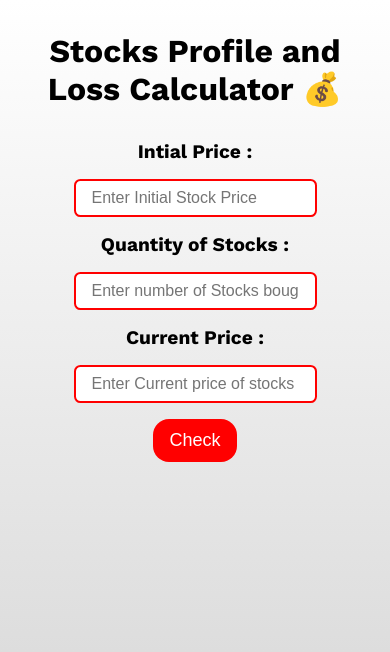
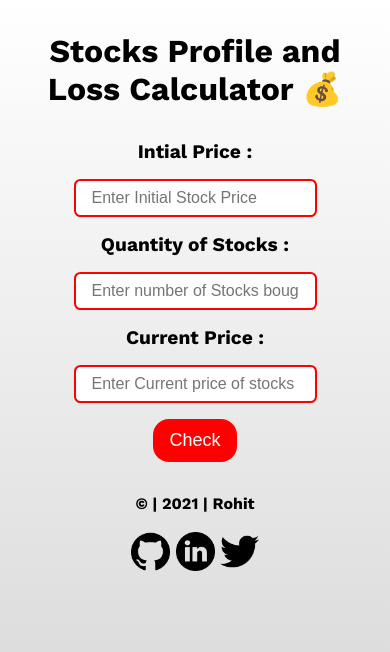
Before and after one commit to qwerty8686/stocksCalculator, a website built with Parcel: page index.html in a window 390 px wide. Built offline with nearby package versions, Linux system fonts and the light colour scheme.

Commit message:
feat: added footer

```diff
--- a/index.html
+++ b/index.html
@@ -39,6 +39,19 @@
       <button id="button" class="button">Check</button>
       <div id="output" class="output"></div>
     </form>
+    <footer class="center">
+      <h4>&copy; | 2021 | Rohit</h4>
+      <br />
+      <a href="https://github.com/qwerty8686" target="_blank"
+        ><img src="/src/github.png" alt=""
+      /></a>
+      <a href="https://www.linkedin.com/in/gundarohit26/" target="_blank"
+        ><img src="/src/linkedin.png" alt=""
+      /></a>
+      <a href="https://twitter.com/qwerty868686" target="_blank"
+        ><img src="/src/twitter.png" alt=""
+      /></a>
+    </footer>
     <script src="src/index.js"></script>
   </body>
 </html>
--- a/src/index.js
+++ b/src/index.js
@@ -29,12 +29,12 @@ function calculateProfitAndLoss(initial, quantity, current) {
   if (initial > current) {
     var loss = (initial - current) * quantity;
     var lossPercentage = (loss / initial) * 100;
-
+    lossPercentage = Math.round(lossPercentage * 100) / 100;
     outputBox.innerText = `The loss is ${loss} and the percent is ${lossPercentage}% 😥`;
   } else if (current > initial) {
     var profit = (current - initial) * quantity;
     var profitPercentage = (profit / initial) * 100;
-
+    profitPercentage = Math.round(profitPercentage * 100) / 100;
     outputBox.innerText = `The profit is ${profit}  and the percent is ${profitPercentage}% 😃🎉`;
   } else {
     outputBox.innerText = `No pain no gain and no gain no pain 🙄`;
--- a/src/styles.css
+++ b/src/styles.css
@@ -7,6 +7,9 @@
 
 :root {
   --primary-color: red;
+}
+.center {
+  text-align: center;
 }
 
 body {
@@ -45,3 +48,19 @@ h1 {
   border-radius: 1rem;
   cursor: pointer;
 }
+img {
+  width: 3%;
+  height: 3%;
+}
+@media (max-width: 600px) {
+  img {
+    width: 10%;
+    height: 10%;
+  }
+  .nav-text {
+    font-size: small;
+  }
+  .sm-padding {
+    padding: 0rem 1rem;
+  }
+}
```
Also changed, not shown: src/github.png (added), src/linkedin.png (added), src/twitter.png (added).
